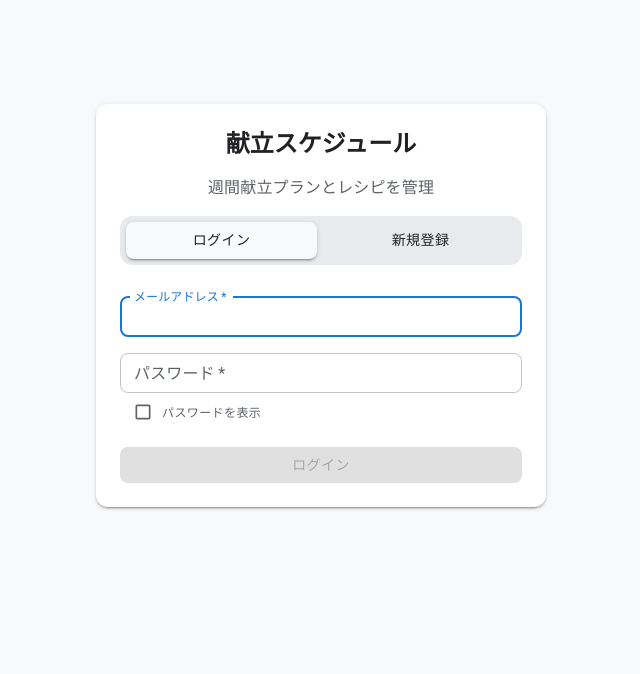
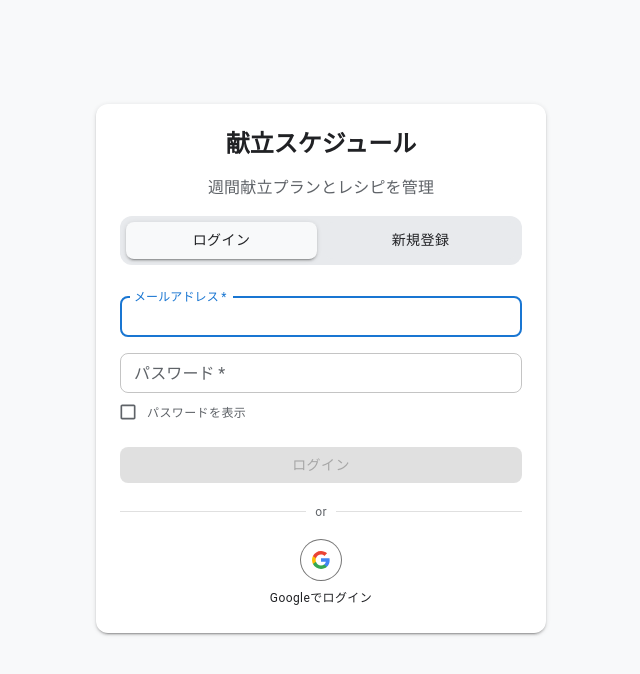
Before and after one commit to Ferret-Missle/Weekly-Menu, a React (Vite) app: page / in a window 1280 px wide. Shown: the top 674 px of the page, without its empty margins (319-959 px from the left). Built offline with nearby package versions, Linux system fonts and the light colour scheme.

Commit message:
adjust: Auth funcs

```diff
--- a/package.json
+++ b/package.json
@@ -15,7 +15,7 @@
     "@fontsource/roboto": "^5.2.6",
     "@mui/icons-material": "^7.3.1",
     "@mui/material": "^7.3.1",
-    "firebase": "^12.1.0",
+    "firebase": "^12.7.0",
     "react": "^19.1.1",
     "react-dom": "^19.1.1",
     "react-router-dom": "^7.10.1"
--- a/src/features/Authentication/Auth.tsx
+++ b/src/features/Authentication/Auth.tsx
@@ -1,13 +1,18 @@
 import React, { useState } from 'react';
 
+import Divider from '@mui/material/Divider';
+
+import { LoginTypography } from '../../styles/AuthText';
 import { AuthModeSwitch } from './components/AuthModeSwitch';
 import { AuthWrapper } from './components/AuthWrapper';
 import { SigninForm } from './components/SigninForm';
 import { SignupForm } from './components/SignupForm';
-import { LoginTypography } from './styles/AuthText';
+import { SignWithGoogle } from './components/SignupWithGoogle';
+
+export type SignMode = "signup" | "signin";
 
 const Auth: React.FC = () => {
-	const [mode, setMode] = useState("signin");
+	const [mode, setMode] = useState<SignMode>("signin");
 	const handleMode = () => {
 		setMode(mode === "signin" ? "signup" : "signin");
 	};
@@ -22,6 +27,10 @@ const Auth: React.FC = () => {
 			</>
 			<AuthModeSwitch mode={mode} handleMode={handleMode} />
 			{mode === "signin" ? <SigninForm /> : <SignupForm />}
+			<Divider>
+				<LoginTypography role="caption">or</LoginTypography>
+			</Divider>
+			<SignWithGoogle mode={mode} />
 		</AuthWrapper>
 	);
 };
--- a/src/features/Authentication/components/SigninForm.tsx
+++ b/src/features/Authentication/components/SigninForm.tsx
@@ -6,7 +6,7 @@ import Checkbox from '@mui/material/Checkbox';
 import FormControlLabel from '@mui/material/FormControlLabel';
 import TextField from '@mui/material/TextField';
 
-import { LoginTypography } from '../styles/AuthText';
+import { LoginTypography } from '../../../styles/AuthText';
 
 export const SigninForm: React.FC = () => {
 	const [email, setEmail] = useState(""); //メールアドレスステート
@@ -83,7 +83,6 @@ export const SigninForm: React.FC = () => {
 				label={
 					<LoginTypography role="caption">パスワードを表示</LoginTypography>
 				}
-				sx={{ ml: 0.5 }}
 			/>
 			<Button
 				variant="contained"
--- a/src/features/Authentication/components/SignupForm.tsx
+++ b/src/features/Authentication/components/SignupForm.tsx
@@ -6,7 +6,7 @@ import Checkbox from '@mui/material/Checkbox';
 import FormControlLabel from '@mui/material/FormControlLabel';
 import TextField from '@mui/material/TextField';
 
-import { LoginTypography } from '../styles/AuthText';
+import { LoginTypography } from '../../../styles/AuthText';
 
 export const SignupForm: React.FC = () => {
 	const [email, setEmail] = useState(""); //メールアドレスステート
--- /dev/null
+++ b/src/features/Authentication/components/SignupWithGoogle.tsx
@@ -0,0 +1,18 @@
+import IconButton from '@mui/material/IconButton';
+import Stack from '@mui/material/Stack';
+
+import googleIcon from '../../../assets/google.svg';
+import { LoginTypography } from '../../../styles/AuthText';
+
+export const SignWithGoogle: React.FC<{ mode: string }> = ({ mode }) => {
+	return (
+		<Stack spacing={1} sx={{ alignItems: "center", width: "auto" }}>
+			<IconButton sx={{ bgcolor: "white", border: "0.5px solid" }}>
+				<img src={googleIcon} alt="Google Icon" />
+			</IconButton>
+			<LoginTypography role="caption" sx={{ color: "text.primary" }}>
+				{mode === "signin" ? "Googleでログイン" : "Googleで新規登録"}
+			</LoginTypography>
+		</Stack>
+	);
+};
```
Also changed, not shown: src/providers/firebase.tsx (added, +19 -0 lines), src/assets/google.svg (added), src/styles/AuthText.tsx (renamed from src/features/Authentication/styles/AuthText.tsx), 1 other file (tests, documents, lock files or other folders).
